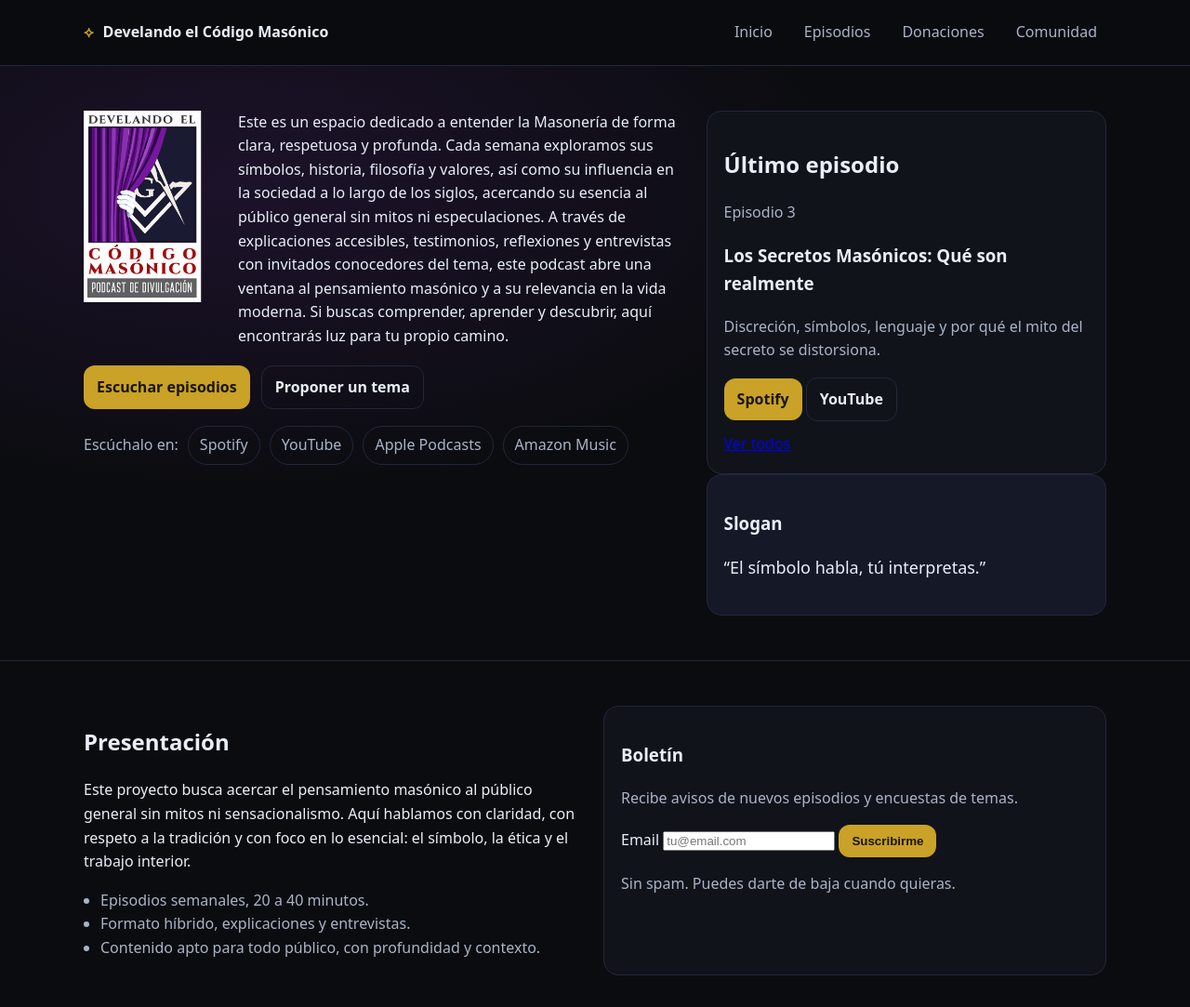
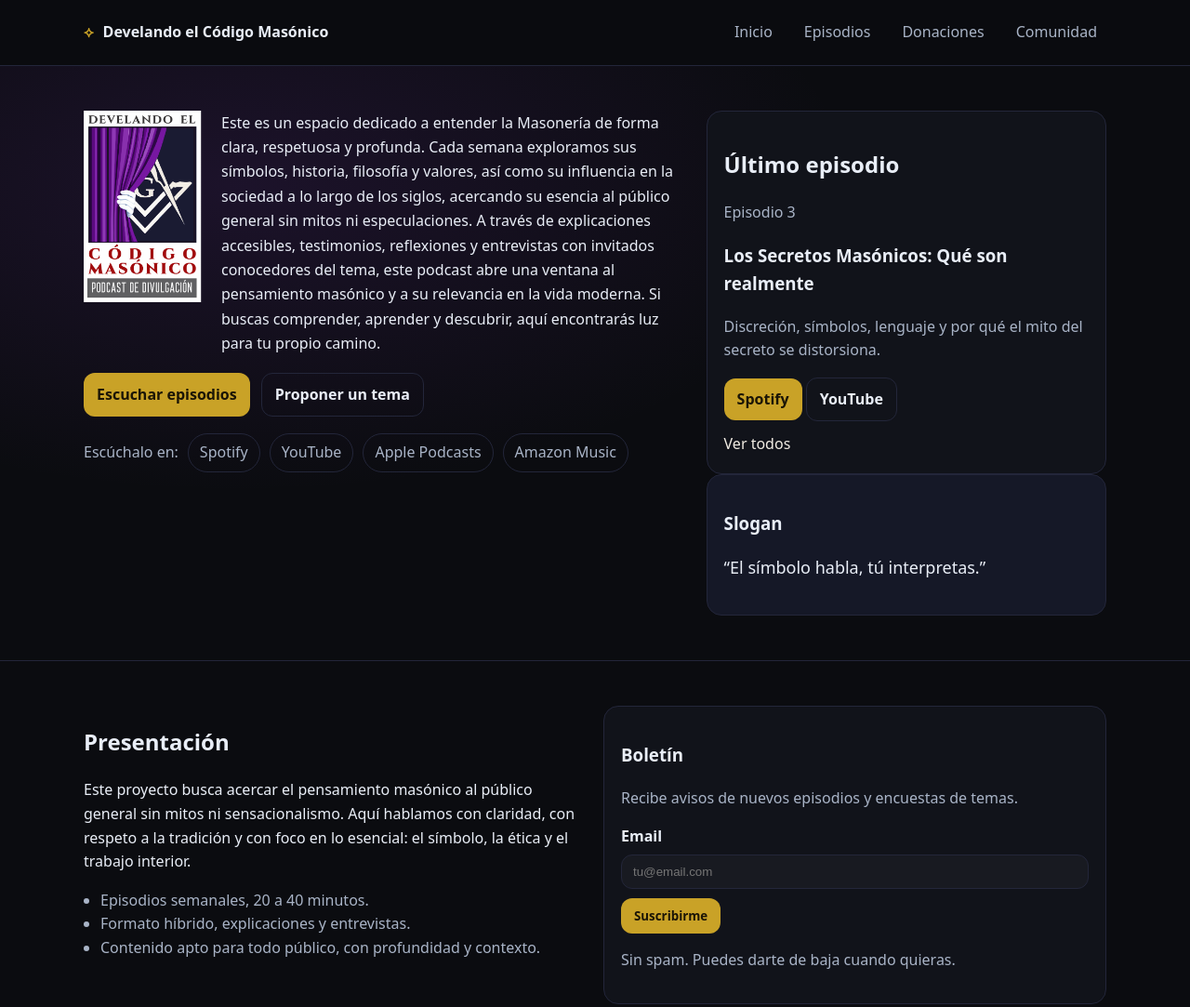
Before and after one commit to codigomasonico/develando-el-codigo-masonico, a plain HTML site: page index.html in a window 1280 px wide. Shown: the top 1083 px of the page at 93% size. Drawn offline with Linux system fonts and the light colour scheme.

Commit message:
Update styles.css

```diff
--- a/assets/css/styles.css
+++ b/assets/css/styles.css
@@ -16,7 +16,7 @@
 }
 
 /* =========================
-   RESET BÁSICO
+   RESET
    ========================= */
 *,
 *::before,
@@ -41,7 +41,7 @@ img {
 }
 
 /* =========================
-   CONTENEDORES
+   LAYOUT BASE
    ========================= */
 .container {
   width: min(1100px, 92vw);
@@ -49,7 +49,7 @@ img {
 }
 
 /* =========================
-   HEADER / TOPBAR
+   TOPBAR
    ========================= */
 .topbar {
   position: sticky;
@@ -123,43 +123,38 @@ img {
 }
 
 /* =========================
-   LOGO + TEXTO EDITORIAL
+   BLOQUE LOGO + TEXTO (ALINEADO TOP)
+   Requiere HTML:
+   <div class="logo-text-wrap">
+     <img class="logo-float" .../>
+     <div class="logo-text"><p>...</p></div>
+   </div>
    ========================= */
-/* Contenedor alineado al top */
 .logo-text-wrap {
   display: flex;
   align-items: flex-start;
   gap: 18px;
 }
 
-/* Logo */
 .logo-float {
   flex-shrink: 0;
   max-width: 130px;
   height: auto;
 }
 
-/* Contenedor de texto */
+/* Este wrapper ayuda a eliminar el desfase visual de la primera línea */
 .logo-text {
   display: flex;
   align-items: flex-start;
 }
 
-/* Texto */
-.logo-text-wrap p {
-   margin: 0;
-   line-height: 1.6;
-}
-
-.logo-float {
-  float: left;
-  max-width: 130px;
-  height: auto;
-  margin: 0 18px 10px 0;
+.logo-text p {
+  margin: 0;
+  line-height: 1.65;
 }
 
 /* =========================
-   BOTONES Y CTAs
+   CTAS
    ========================= */
 .cta {
   display: flex;
@@ -259,16 +254,46 @@ img {
 }
 
 /* =========================
-   LISTAS
+   FORMULARIOS
+   ========================= */
+label {
+  display: block;
+  font-weight: 600;
+  margin-bottom: 10px;
+  color: var(--text-main);
+}
+
+input,
+select,
+textarea {
+  width: 100%;
+  margin-top: 6px;
+  padding: 10px 12px;
+  border-radius: 12px;
+  border: 1px solid var(--border);
+  background: rgba(255, 255, 255, 0.03);
+  color: var(--text-main);
+  outline: none;
+}
+
+input:focus,
+select:focus,
+textarea:focus {
+  border-color: rgba(201, 162, 39, 0.7);
+}
+
+button {
+  font-family: inherit;
+}
+
+/* =========================
+   LISTAS Y TEXTOS
    ========================= */
 .bullets {
   padding-left: 18px;
   color: var(--text-muted);
 }
 
-/* =========================
-   TEXTOS
-   ========================= */
 .muted {
   color: var(--text-muted);
 }
@@ -280,6 +305,15 @@ img {
 .center {
   display: flex;
   justify-content: center;
+}
+
+.link {
+  color: var(--accent-ivory);
+  text-decoration: none;
+}
+
+.link:hover {
+  text-decoration: underline;
 }
 
 /* =========================
@@ -303,6 +337,15 @@ img {
   gap: 14px;
 }
 
+.footer__links a {
+  color: var(--text-muted);
+  text-decoration: none;
+}
+
+.footer__links a:hover {
+  color: var(--text-main);
+}
+
 /* =========================
    RESPONSIVE
    ========================= */
@@ -317,15 +360,15 @@ img {
 }
 
 @media (max-width: 768px) {
-  .logo-float {
-    max-width: 110px;
-    margin-bottom: 14px;
-  }
-
   .logo-text-wrap {
     flex-direction: column;
     align-items: center;
     text-align: center;
+  }
+
+  .logo-float {
+    max-width: 110px;
+    margin-bottom: 14px;
   }
 
   .cta {
```
